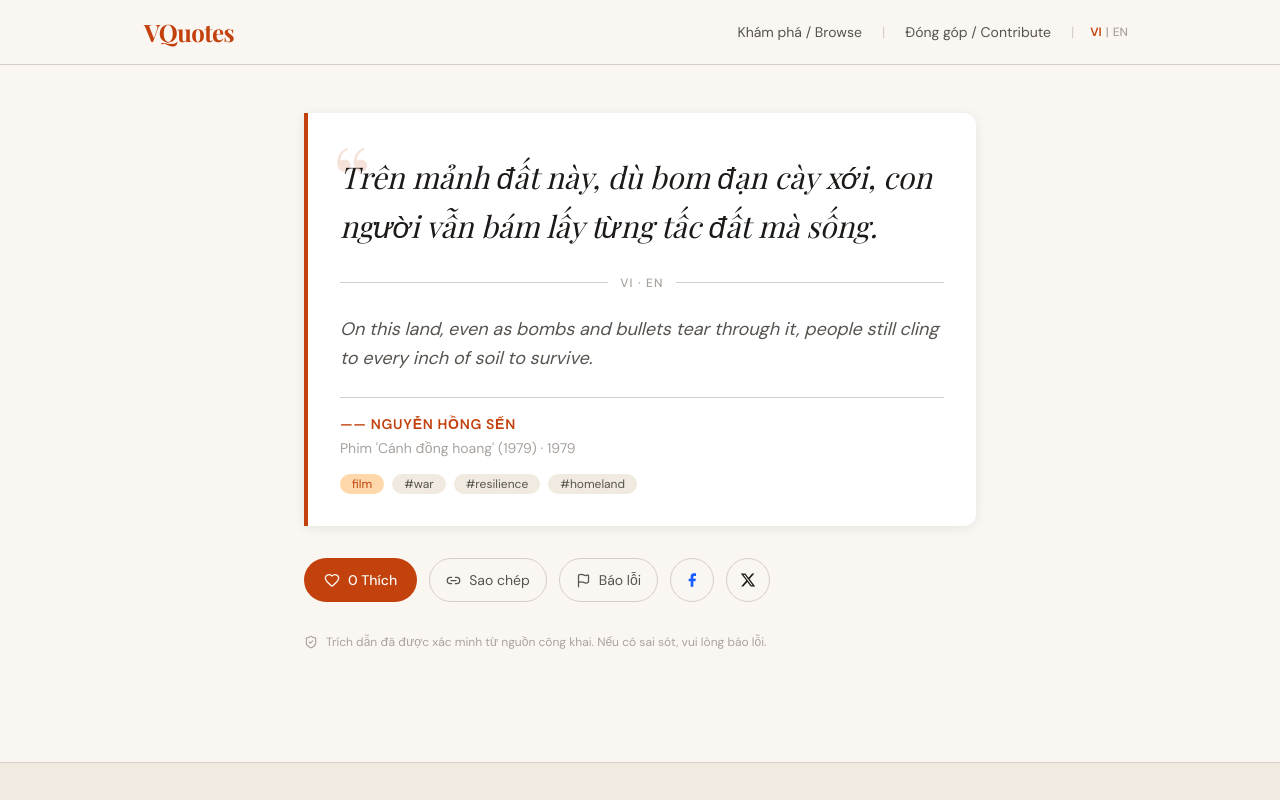
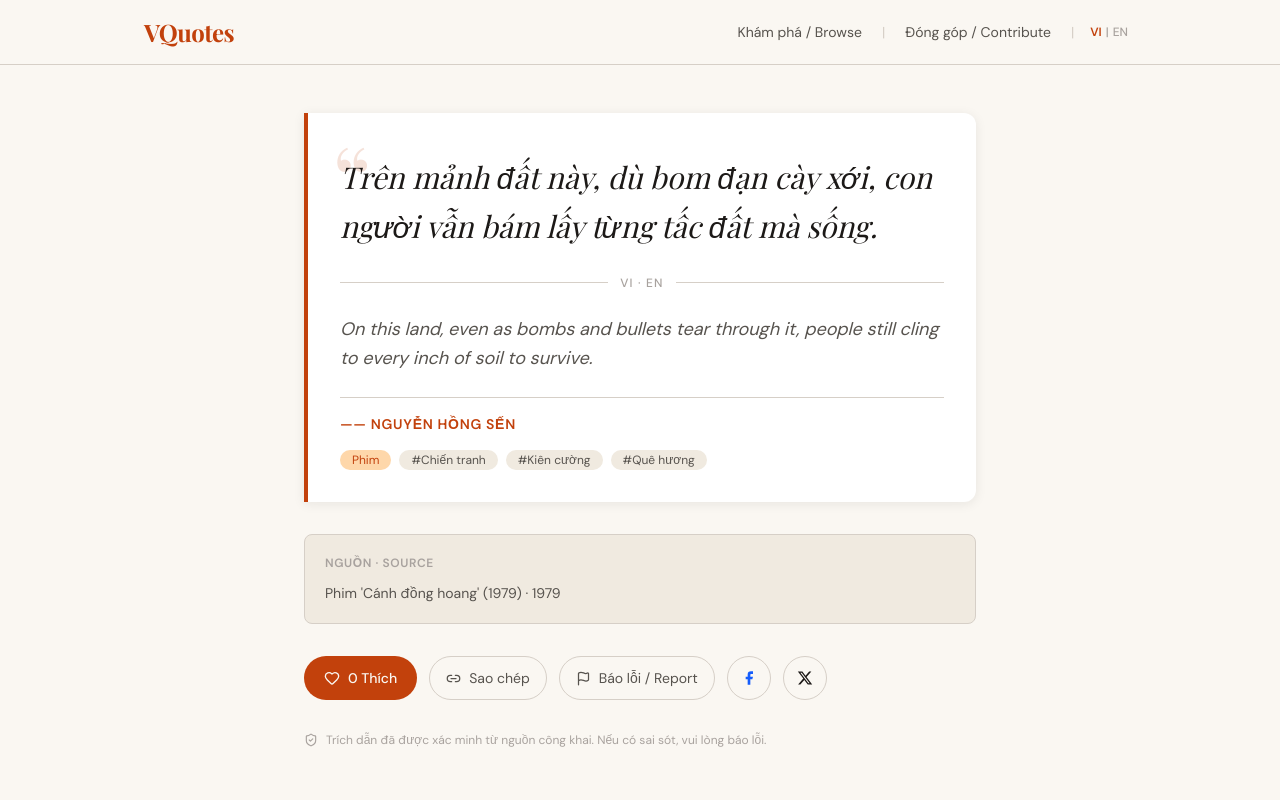
Before and after one commit to bbinarygo/vquotes, a Next.js app: page /quote/film-nguyen-hong-sen-canh-dong-hoang-001 in a window 1280 px wide. Shown: the top 800 px of the page. Built offline with nearby package versions, Linux system fonts and the light colour scheme; no server answers; the database is empty; a web font is replaced by a local one.

Commit message:
feat: localize pages, add source card with optional URL, add QuoteDetailBadges component

```diff
--- a/src/app/contribute/page.tsx
+++ b/src/app/contribute/page.tsx
@@ -1,3 +1,4 @@
+import Link from 'next/link';
 import { GitPullRequest, MessageSquarePlus, Copy } from 'lucide-react';
 
 const GITHUB_REPO = 'https://github.com/bbinarygo/vquotes';
@@ -9,6 +10,7 @@ const JSON_EXAMPLE = `{
   "quote_en": "English translation",
   "author": "Tên tác giả",
   "source": "Tên tác phẩm (năm)",
+  "source_url": "https://example.com/source",
   "category": ["film"],
   "tags": ["tag1", "tag2"],
   "year": 2023,
@@ -19,15 +21,13 @@ const JSON_EXAMPLE = `{
 export default function ContributePage() {
   return (
     <div className="max-w-2xl mx-auto space-y-10">
-      {/* Header */}
       <div>
         <h1 className="font-playfair text-4xl font-bold text-ink mb-4">
-          Đóng góp trích dẫn
+          Đóng góp trích dẫn / Contribute a Quote
         </h1>
         <div className="h-px bg-rule" />
       </div>
 
-      {/* Legal disclaimer */}
       <div className="border-l-4 border-sienna bg-parchment rounded-r-lg p-5">
         <p className="text-sm text-ink-muted leading-relaxed mb-2">
           Mọi đóng góp đều được xét duyệt trước khi đăng. Chúng tôi chỉ chấp nhận trích dẫn có nguồn xác minh công khai. Đây là dự án bảo tồn văn hóa, không phải nền tảng chính trị.
@@ -37,9 +37,7 @@ export default function ContributePage() {
         </p>
       </div>
 
-      {/* Two contribution path cards */}
       <div className="grid grid-cols-1 sm:grid-cols-2 gap-5">
-        {/* Card 1: GitHub Issues */}
         <div className="bg-white border border-rule rounded-xl p-6 flex flex-col gap-4 shadow-card">
           <MessageSquarePlus size={28} className="text-sienna" />
           <div>
@@ -58,7 +56,6 @@ export default function ContributePage() {
           </a>
         </div>
 
-        {/* Card 2: Direct PR */}
         <div className="bg-white border border-rule rounded-xl p-6 flex flex-col gap-4 shadow-card">
           <GitPullRequest size={28} className="text-sienna" />
           <div>
@@ -78,9 +75,8 @@ export default function ContributePage() {
         </div>
       </div>
 
-      {/* JSON schema — dark code block */}
       <div>
-        <p className="text-sm font-semibold text-ink-muted mb-3">Định dạng JSON:</p>
+        <p className="text-sm font-semibold text-ink-muted mb-3">Định dạng JSON / JSON format:</p>
         <div className="relative bg-ink rounded-xl overflow-hidden">
           <div className="flex items-center justify-between px-4 py-2 border-b border-white/10">
             <span className="text-xs text-white/40 font-mono">quotes/example-001.json</span>
@@ -90,6 +86,15 @@ export default function ContributePage() {
             {JSON_EXAMPLE}
           </pre>
         </div>
+        <p className="mt-3 text-xs text-ink-faint">
+          <code className="bg-parchment px-1 rounded">source_url</code> là tùy chọn — chỉ thêm nếu có liên kết trực tiếp đến nguồn. /{' '}
+          <code className="bg-parchment px-1 rounded">source_url</code> is optional — only add if a direct link to the source exists.
+        </p>
+        <p className="mt-4 text-sm text-ink-muted">
+          <Link href="/schema" className="text-sienna hover:underline">
+            Xem danh sách thể loại và tag → / View category and tag reference →
+          </Link>
+        </p>
       </div>
     </div>
   );
--- a/src/app/page.tsx
+++ b/src/app/page.tsx
@@ -3,10 +3,12 @@ import QuoteCard from '@/components/QuoteCard';
 import SearchBar from '@/components/SearchBar';
 import CategoryGrid from '@/components/CategoryGrid';
 
-function SectionHeading({ children }: { children: React.ReactNode }) {
+function SectionHeading({ vi, en }: { vi: string; en: string }) {
   return (
     <div className="flex items-center gap-4 mb-8">
-      <h2 className="font-playfair text-2xl font-bold text-ink whitespace-nowrap">{children}</h2>
+      <h2 className="font-playfair text-2xl font-bold text-ink whitespace-nowrap">
+        {vi} <span className="text-ink-faint font-normal text-lg">/ {en}</span>
+      </h2>
       <div className="flex-1 h-px bg-rule" />
     </div>
   );
@@ -34,8 +36,6 @@ export default function HomePage() {
           Trích dẫn<br />
           <span className="text-sienna italic">Việt Nam</span>
         </h1>
-
-        {/* Hero quote */}
         {heroQuote && (
           <div className="relative max-w-2xl mx-auto mb-10 px-8">
             <span
@@ -51,7 +51,6 @@ export default function HomePage() {
             <p className="mt-3 text-sm text-ink-faint">— {heroQuote.author}</p>
           </div>
         )}
-
         <div className="flex justify-center px-4">
           <SearchBar />
         </div>
@@ -59,7 +58,7 @@ export default function HomePage() {
 
       {/* Featured quotes */}
       <section>
-        <SectionHeading>Trích dẫn nổi bật</SectionHeading>
+        <SectionHeading vi="Trích dẫn nổi bật" en="Featured Quotes" />
         <div className="grid grid-cols-1 sm:grid-cols-2 lg:grid-cols-3 gap-5">
           {featured.map(q => (
             <QuoteCard key={q.id} quote={q} />
@@ -69,7 +68,7 @@ export default function HomePage() {
 
       {/* Categories */}
       <section>
-        <SectionHeading>Khám phá theo thể loại</SectionHeading>
+        <SectionHeading vi="Khám phá theo thể loại" en="Explore by Category" />
         <CategoryGrid />
       </section>
     </div>
--- a/src/app/quote/[id]/page.tsx
+++ b/src/app/quote/[id]/page.tsx
@@ -1,10 +1,11 @@
 import { notFound } from 'next/navigation';
-import { Flag, ShieldCheck } from 'lucide-react';
+import { Flag, ShieldCheck, ExternalLink } from 'lucide-react';
 import { getAllQuotes, getQuoteById } from '@/lib/quotes';
 import { getVoteCounts } from '@/lib/vote';
 import UpvoteButton from '@/components/UpvoteButton';
 import CopyButton from '@/components/CopyButton';
 import MobileActionBar from '@/components/MobileActionBar';
+import QuoteDetailBadges from '@/components/QuoteDetailBadges';
 
 export async function generateStaticParams() {
   return getAllQuotes().map(q => ({ id: q.id }));
@@ -32,12 +33,9 @@ export default async function QuotePage({ params }: QuotePageProps) {
 
   return (
     <>
-      {/* Extra bottom padding on mobile so content isn't hidden behind the action bar */}
       <div className="max-w-2xl mx-auto space-y-8 pb-24 md:pb-0">
-
         {/* Quote block */}
         <div className="relative bg-white border-l-4 border-sienna rounded-r-xl px-8 pt-10 pb-8 shadow-card">
-          {/* Decorative quotemark */}
           <span
             className="absolute top-4 left-6 font-playfair text-8xl text-sienna leading-none select-none pointer-events-none"
             style={{ opacity: 0.15 }}
@@ -45,47 +43,46 @@ export default async function QuotePage({ params }: QuotePageProps) {
           >
             &ldquo;
           </span>
-
-          {/* Vietnamese */}
+          {/* Vietnamese (always first) */}
           <p className="font-playfair italic text-2xl md:text-3xl text-ink leading-relaxed mb-6 relative z-10">
             {quote.quote_vi}
           </p>
-
-          {/* VI / EN divider */}
           <div className="relative flex items-center gap-3 mb-6">
             <div className="flex-1 h-px bg-rule" />
             <span className="text-xs font-medium text-ink-faint tracking-widest">VI · EN</span>
             <div className="flex-1 h-px bg-rule" />
           </div>
-
           {/* English */}
           <p className="font-sans italic text-base md:text-lg text-ink-muted leading-relaxed mb-6">
             {quote.quote_en}
           </p>
-
           <hr className="border-rule mb-4" />
-
-          {/* Author */}
           <p className="text-sm font-semibold uppercase tracking-wider text-sienna mb-1">
             —— {quote.author}
           </p>
-          <p className="text-sm text-ink-faint">
+          {/* Badges — client component for lang-aware labels */}
+          <QuoteDetailBadges categories={quote.category} tags={quote.tags} />
+        </div>
+
+        {/* Source card */}
+        <div className="bg-parchment border border-rule rounded-lg p-5">
+          <p className="text-xs font-semibold uppercase tracking-wider text-ink-faint mb-3">
+            NGUỒN · SOURCE
+          </p>
+          <p className="text-sm text-ink-muted">
             {quote.source}{quote.year ? ` · ${quote.year}` : ''}
           </p>
-
-          {/* Badges */}
-          <div className="flex flex-wrap gap-2 mt-4">
-            {quote.category.map(c => (
-              <span key={c} className="text-xs bg-sienna-light text-sienna rounded-full px-3 py-0.5">
-                {c}
-              </span>
-            ))}
-            {quote.tags.map(t => (
-              <span key={t} className="text-xs bg-parchment text-ink-muted rounded-full px-3 py-0.5">
-                #{t}
-              </span>
-            ))}
-          </div>
+          {quote.source_url && (
+            <a
+              href={quote.source_url}
+              target="_blank"
+              rel="noopener noreferrer"
+              className="inline-flex items-center gap-1 mt-2 text-sm text-sienna hover:underline"
+            >
+              <ExternalLink size={13} />
+              → Xem nguồn / View source
+            </a>
+          )}
         </div>
 
         {/* Desktop action bar */}
@@ -98,7 +95,7 @@ export default async function QuotePage({ params }: QuotePageProps) {
             rel="noopener noreferrer"
             className="flex items-center gap-2 px-4 py-2.5 border border-rule rounded-full text-sm text-ink-muted hover:border-red-300 hover:text-red-500 transition-colors min-h-[44px]"
           >
-            <Flag size={15} /> Báo lỗi
+            <Flag size={15} /> Báo lỗi / Report
           </a>
           <a
             href={facebookUrl}
@@ -127,7 +124,6 @@ export default async function QuotePage({ params }: QuotePageProps) {
         </div>
       </div>
 
-      {/* Mobile sticky action bar */}
       <MobileActionBar
         quoteId={quote.id}
         voteCount={voteCount}
--- /dev/null
+++ b/src/components/QuoteDetailBadges.tsx
@@ -0,0 +1,33 @@
+'use client';
+import { CATEGORY_LIST } from '@/constants/categories';
+import { tagLabel } from '@/constants/tags';
+import { useLanguage } from '@/context/LanguageContext';
+import type { QuoteCategory } from '@/types/quote';
+
+interface QuoteDetailBadgesProps {
+  categories: QuoteCategory[];
+  tags: string[];
+}
+
+export default function QuoteDetailBadges({ categories, tags }: QuoteDetailBadgesProps) {
+  const { lang } = useLanguage();
+
+  return (
+    <div className="flex flex-wrap gap-2 mt-4">
+      {categories.map(c => {
+        const cat = CATEGORY_LIST.find(x => x.value === c);
+        const label = cat ? (lang === 'vi' ? cat.labelVi : cat.label) : c;
+        return (
+          <span key={c} className="text-xs bg-sienna-light text-sienna rounded-full px-3 py-0.5">
+            {label}
+          </span>
+        );
+      })}
+      {tags.map(tag => (
+        <span key={tag} className="text-xs bg-parchment text-ink-muted rounded-full px-3 py-0.5">
+          #{tagLabel(tag, lang)}
+        </span>
+      ))}
+    </div>
+  );
+}
```
Also changed, not shown: src/app/browse/page.tsx (+7 -17 lines).
